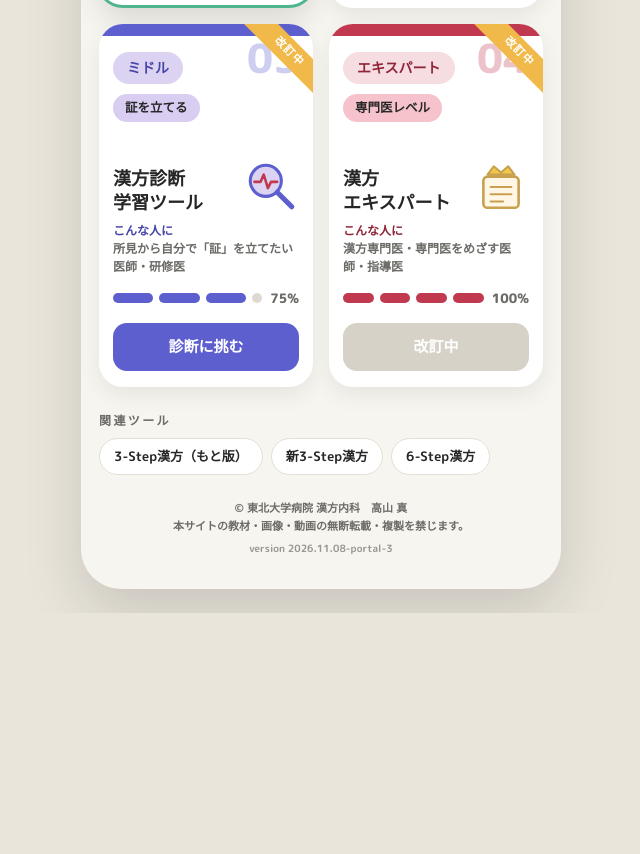
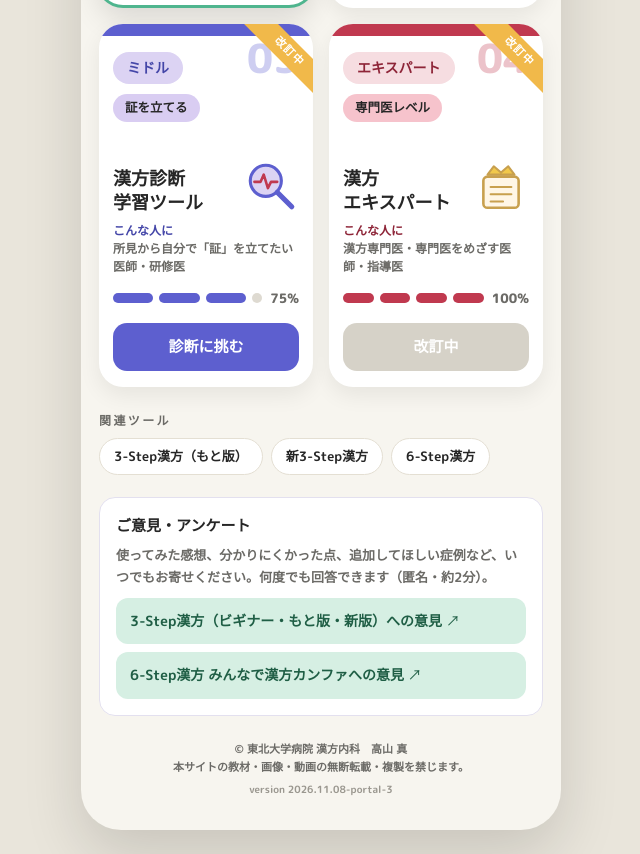
Before and after one commit to shintakayamac4-collab/3step-kampo, a plain HTML site: page portal/index.html in a window 1280 px wide. Shown: the part 1224-2078 px from the top of the page, without its empty margins (319-959 px from the left). Before the commit the page ends 1837 px from the top, so only its background shows below. Drawn offline with Linux system fonts and the light colour scheme; a web font is replaced by a local one.

Commit message:
扉の下に「ご意見・アンケート」欄を追加（いつでも回答できるフォームへのリンク）
Co-Authored-By: Claude Opus 5.5 <noreply@anthropic.com>
Claude-Session: https://claude.ai/code/session_01RNMH5aMsrpHVyXTuxBYx2p

```diff
--- a/portal/index.html
+++ b/portal/index.html
@@ -124,6 +124,12 @@ svg.icon{width:56px;height:56px}
 
 /* ===== その他 ===== */
 .others{padding:14px 18px 0}
+.voice{margin:22px 18px 0;padding:16px;border-radius:16px;background:#fff;border:1.5px solid #e3e0ef}
+.voice h2{font-size:15px;margin-bottom:6px}
+.voice p{font-size:13px;line-height:1.7;color:var(--sub);margin-bottom:10px}
+.vlinks{display:grid;gap:8px}
+.vlinks a{display:block;padding:12px 14px;border-radius:12px;background:#d6efe3;color:#1f5e45;font-weight:700;font-size:14px;text-decoration:none}
+.vlinks a::after{content:" ↗";font-weight:400}
 .others h2{font-size:12px;letter-spacing:.2em;color:var(--sub);margin-bottom:8px}
 .links{display:flex;flex-wrap:wrap;gap:8px}
 .links a{font-size:13px;text-decoration:none;color:var(--ink);background:#fff;border:1.5px solid #e4dfd3;border-radius:999px;padding:7px 14px}
@@ -236,6 +242,15 @@ footer{text-align:center;font-size:11px;font-weight:700;color:var(--sub);padding
   </div>
 </section>
 
+<section class="voice">
+  <h2>ご意見・アンケート</h2>
+  <p>使ってみた感想、分かりにくかった点、追加してほしい症例など、いつでもお寄せください。何度でも回答できます（匿名・約2分）。</p>
+  <div class="vlinks">
+    <a href="https://docs.google.com/forms/d/e/1FAIpQLSfzDH0i3hHCU4Sc1gZvqmKaKM2bHrRT3EEgf0cIuXBnr2WTng/viewform" target="_blank" rel="noopener">3-Step漢方（ビギナー・もと版・新版）への意見</a>
+    <a href="https://docs.google.com/forms/d/e/1FAIpQLSfiSTdaDBIshmg2eRSsoCd91iXfn3eNVRqcqx_JooM1utIGfA/viewform" target="_blank" rel="noopener">6-Step漢方 みんなで漢方カンファへの意見</a>
+  </div>
+</section>
+
 <footer>© 東北大学病院 漢方内科　高山 真<br>本サイトの教材・画像・動画の無断転載・複製を禁じます。<div class="ver">version <span id="vernow">—</span></div></footer>
 <div class="toast" id="toast" role="status">新しい版があります<button type="button" id="toastbtn">更新する</button></div>
 </div>
```
